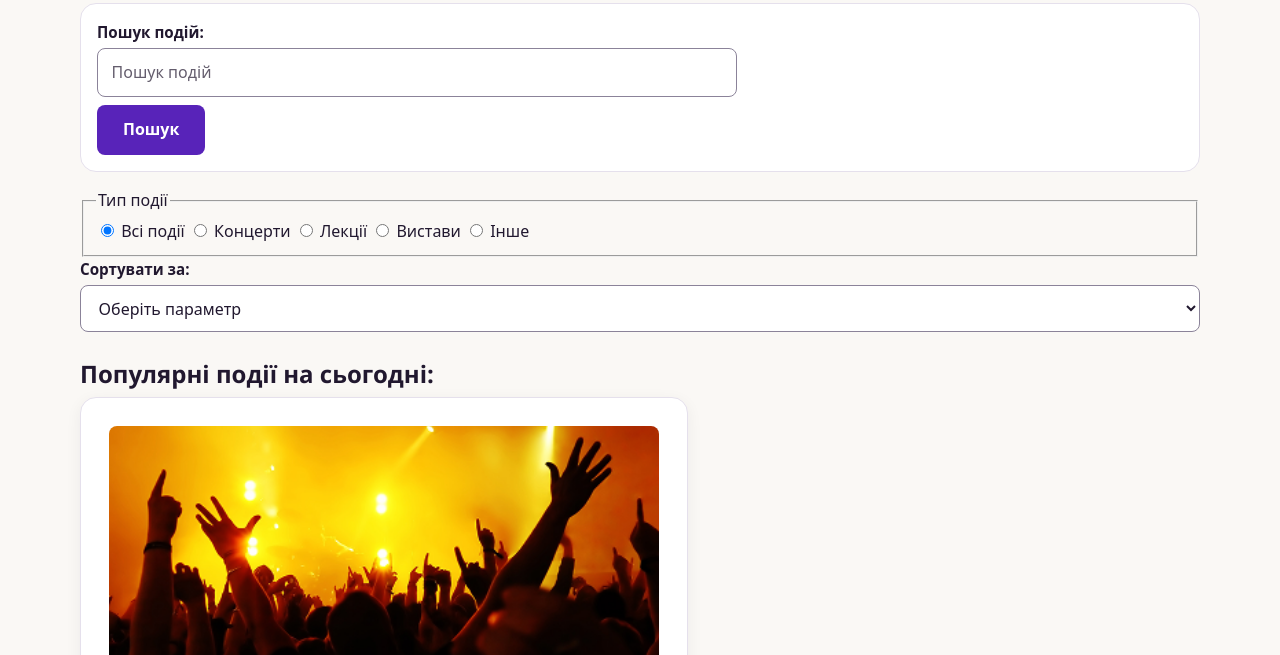
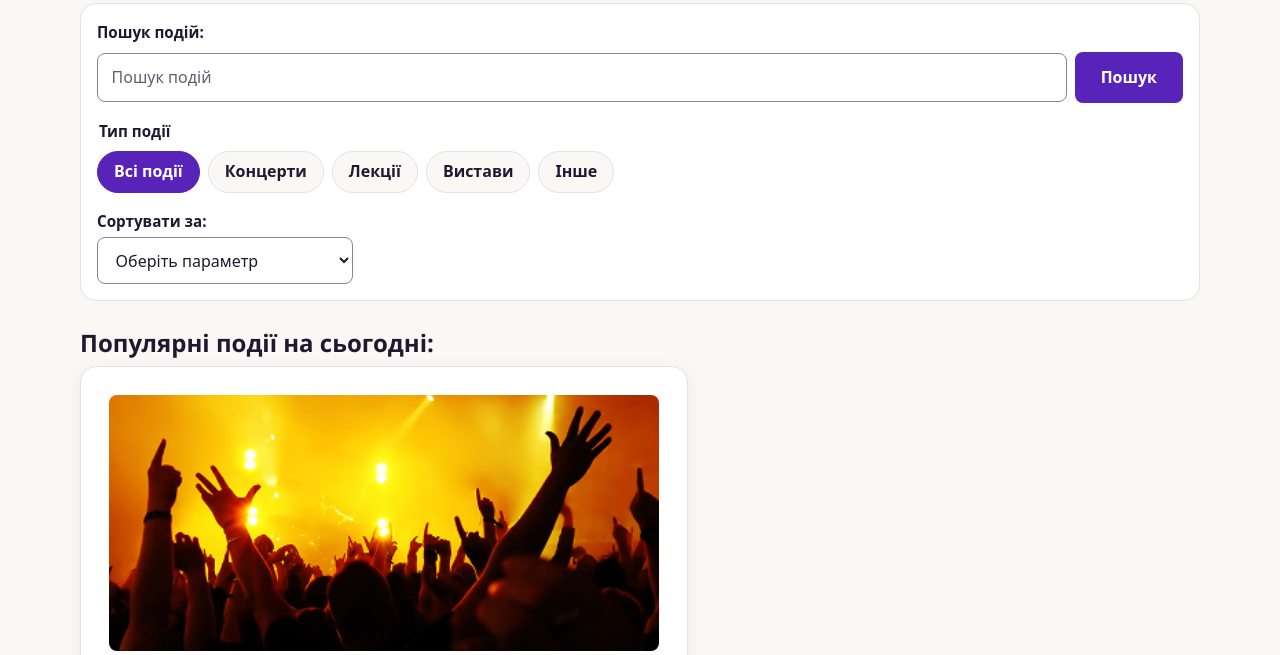
Before and after one commit to Ivan-r-jpg/afishka, a plain HTML site: page index.html in a window 1280 px wide. Shown: the part 145-800 px from the top of the page. Drawn offline with Linux system fonts and the light colour scheme; a script that the page names is missing.

Commit message:
feat: add Flexbox layout for catalog filters and category chips

```diff
--- a/css/main.css
+++ b/css/main.css
@@ -368,45 +368,119 @@
     color: var(--color-on-primary);
   }
 
-  /* Пошук та фільтри категорій */
-  .header-search {
+  /* 4. Панель фільтрів каталогу та чипи */
+  .catalog-filters {
+    display: flex;
+    flex-wrap: wrap;
+    align-items: flex-end;
+    gap: var(--space-m);
     background-color: var(--color-surface);
     border: 1px solid var(--color-border-subtle);
     border-radius: var(--radius-card);
     padding: var(--space-m);
-    margin-block-end: var(--space-m);
+    margin-block-end: var(--space-l);
   }
 
-  .category-list {
-    list-style: none;
-    padding: 0;
-    margin-block: var(--space-s) var(--space-m);
+  .header-search {
+    flex: 1 1 20rem;
+    min-inline-size: 0;
   }
 
-  .category-list li {
-    display: inline-block;
-    margin-inline-end: var(--space-s);
+  .header-search .form {
+    display: flex;
+    flex-wrap: wrap;
+    align-items: center;
+    gap: var(--space-s);
+    max-inline-size: none;
+  }
+
+  .header-search .form__label {
+    flex: 1 0 100%;
+    margin: 0;
+  }
+
+  .header-search .form__input {
+    flex: 1 1 12rem;
+    min-inline-size: 0;
+  }
+
+  .header-search .button {
+    flex: none;
+    margin: 0;
+  }
+
+  .catalog-filters__sort {
+    display: flex;
+    flex-direction: column;
+    gap: var(--space-xs);
+    flex: 0 1 16rem;
+    min-inline-size: 0;
+  }
+
+  .catalog-filters__sort .form__label {
+    margin: 0;
+  }
+
+  .chips {
+    flex: 1 1 100%;
+    border: 0;
+    padding: 0;
+    margin: 0;
+  }
+
+  .chips__legend {
+    font-weight: 700;
+    font-size: 0.95rem;
     margin-block-end: var(--space-s);
   }
 
-  .category-list__item {
-    background-color: var(--color-surface);
+  .chips__list {
+    display: flex;
+    flex-wrap: wrap;
+    gap: var(--space-s);
+  }
+
+  .chip {
+    position: relative;
+    display: inline-flex;
+    align-items: center;
+    background-color: var(--color-bg);
     color: var(--color-text);
     border: 1px solid var(--color-border-subtle);
-    border-radius: var(--radius-sm);
-    padding-block: 0.5rem;
+    border-radius: var(--radius-pill);
+    padding-block: 0.45rem;
     padding-inline: 1rem;
+    font-weight: 600;
     cursor: pointer;
-    font-weight: 600;
+    transition:
+      background-color 0.15s ease,
+      border-color 0.15s ease,
+      color 0.15s ease;
   }
 
-  .category-list__item:hover {
+  .chip__input {
+    position: absolute;
+    opacity: 0;
+    inline-size: 1px;
+    block-size: 1px;
+    margin: 0;
+  }
+
+  .chip:hover {
+    border-color: var(--color-primary);
+    color: var(--color-primary);
+  }
+
+  .chip:has(.chip__input:checked) {
     background-color: var(--color-primary);
     border-color: var(--color-primary);
     color: var(--color-on-primary);
   }
 
-  /* Картка події (лаймова дата + приглушення sold-out) */
+  .chip:has(.chip__input:focus-visible) {
+    outline: 3px solid var(--color-focus);
+    outline-offset: 2px;
+  }
   .event-card {
     background-color: var(--color-surface);
     border: 1px solid var(--color-border-subtle);
```
